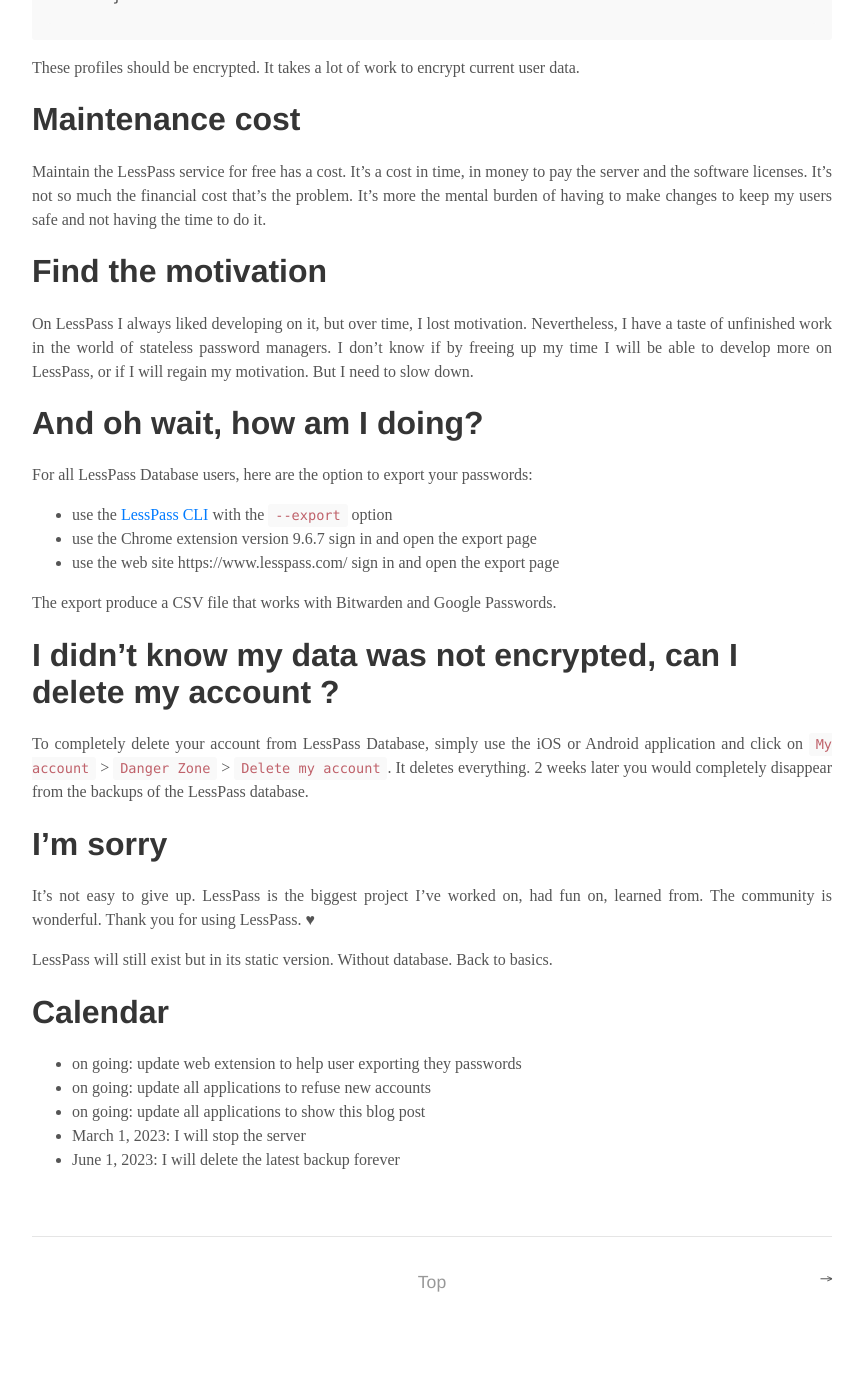
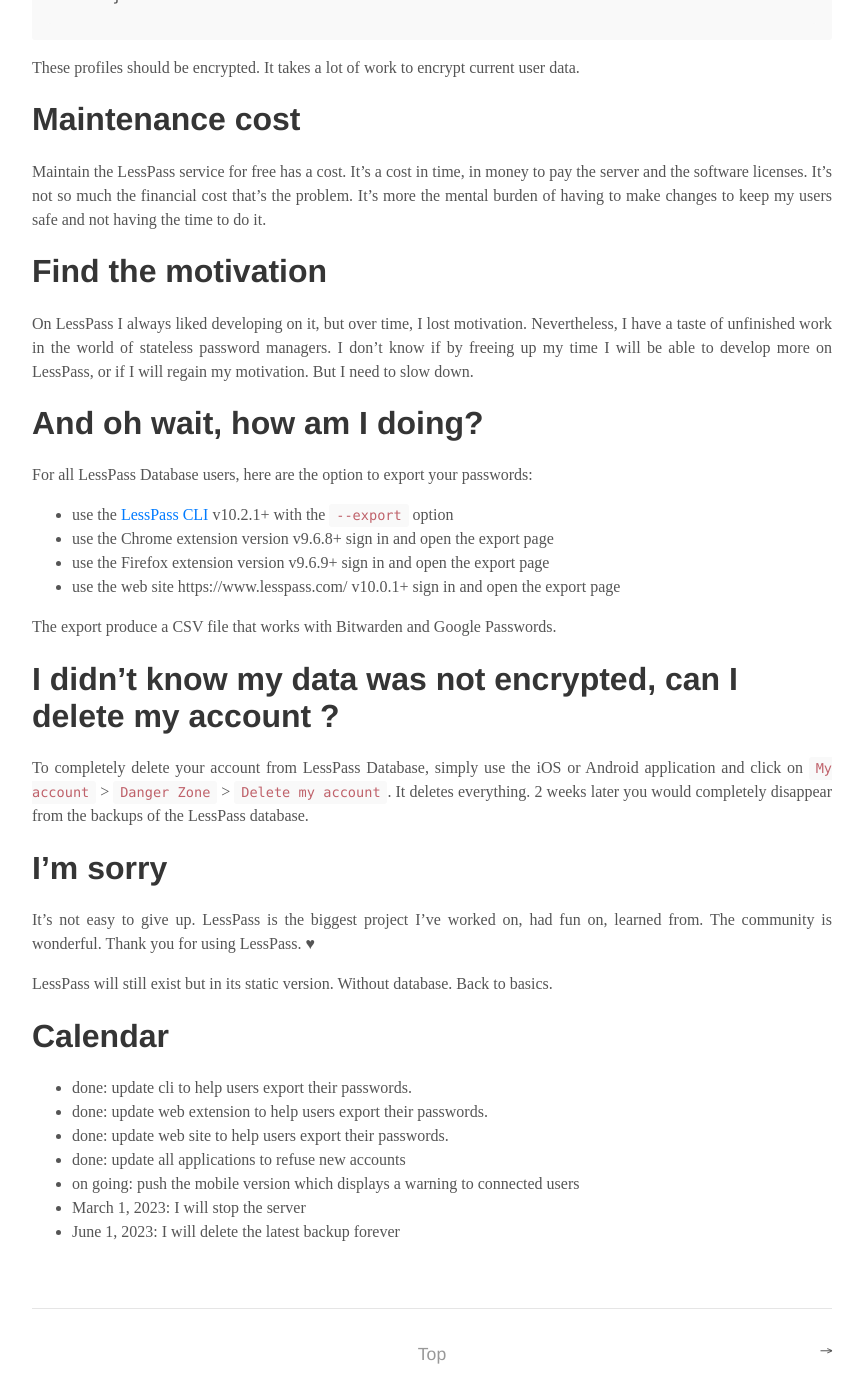
Before and after one commit to lesspass/blog, a Jekyll site: the page built from _posts/2022-12-29-decommissioning-lesspass-database.md, in a window 1280 px wide and 1400 px high, scrolled down 1232 px. Shown: the whole window, without its empty margins (208-1071 px from the left). Built offline with Jekyll 4.4.1, drawn with Linux system fonts in a browser that asks for light colours; before the commit the page ends 2560 px from its top, so only the background shows below that.

Commit message:
Update min version needed to export correctly passwords

```diff
--- a/_posts/2022-12-29-decommissioning-lesspass-database.md
+++ b/_posts/2022-12-29-decommissioning-lesspass-database.md
@@ -52,9 +52,10 @@ On LessPass I always liked developing on it, but over time, I lost motivation. N
 
 For all LessPass Database users, here are the option to export your passwords:
 
-  * use the [LessPass CLI](https://github.com/lesspass/lesspass/#cli) with the `--export` option
-  * use the Chrome extension version 9.6.7 sign in and open the export page
-  * use the web site https://www.lesspass.com/ sign in and open the export page
+  * use the [LessPass CLI](https://github.com/lesspass/lesspass/#cli) v10.2.1+ with the `--export` option
+  * use the Chrome extension version v9.6.8+ sign in and open the export page
+  * use the Firefox extension version v9.6.9+ sign in and open the export page
+  * use the web site https://www.lesspass.com/ v10.0.1+ sign in and open the export page
 
 The export produce a CSV file that works with Bitwarden and Google Passwords.
 
@@ -70,8 +71,10 @@ LessPass will still exist but in its static version. Without database. Back to b
 
 # Calendar
 
-- on going: update web extension to help user exporting they passwords
-- on going: update all applications to refuse new accounts
-- on going: update all applications to show this blog post
+- done: update cli to help users export their passwords.
+- done: update web extension to help users export their passwords.
+- done: update web site to help users export their passwords.
+- done: update all applications to refuse new accounts
+- on going: push the mobile version which displays a warning to connected users
 - March 1, 2023: I will stop the server
 - June 1, 2023: I will delete the latest backup forever
```
